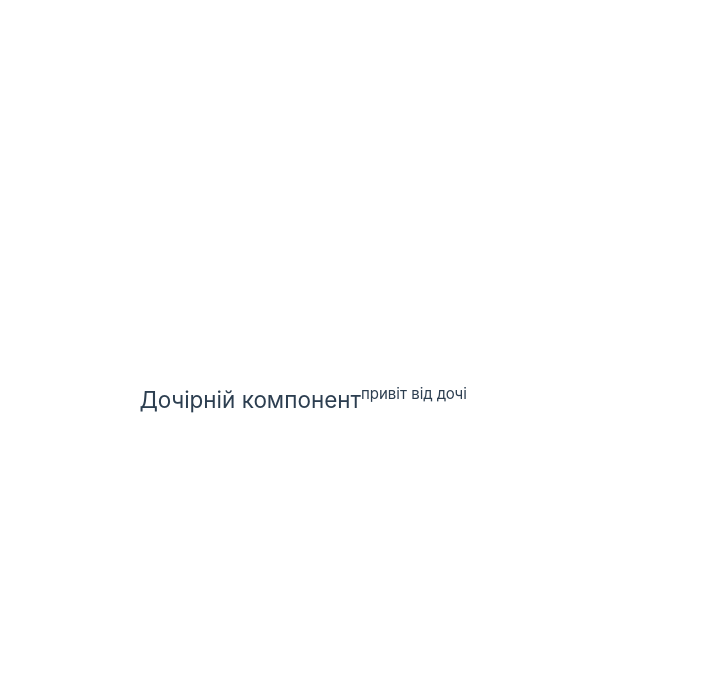
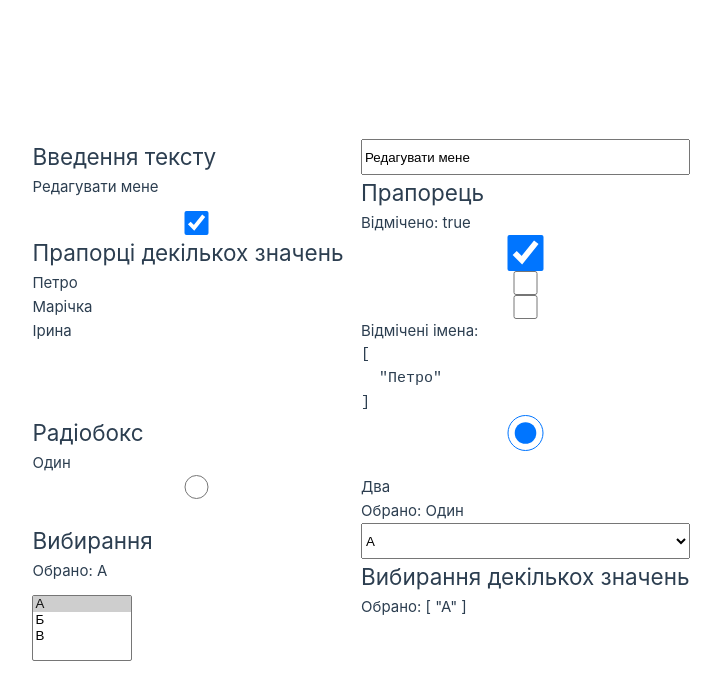
Before and after one commit to Valerii69/Vue-SFC, a Vue app in the folder vue-sfc/: page / in a window 1280 px wide. Shown: the top 700 px of the page, without its empty margins (279-1000 px from the left). Built offline with nearby package versions, Linux system fonts and the light colour scheme.

Commit message:
Practice-Basic level

```diff
--- a/vue-sfc/src/App.vue
+++ b/vue-sfc/src/App.vue
@@ -73,7 +73,6 @@ onMounted(() => {
   <p ref="pElementRef">Привіт</p>
 </template> -->
 
-
 <!-- 10 спостерігачі -->
 <!-- <script setup>
 import { ref, watch } from 'vue'
@@ -114,7 +113,7 @@ const greeting = ref('Привіт від батьківського компо
 </template> -->
 
 <!-- випромінювання події батьківському компоненту -->
-<script setup>
+<!-- <script setup>
 import { ref } from 'vue'
 import ChildComp from './components/ChildComp.vue'
 
@@ -124,4 +123,182 @@ const childMsg = ref('Поки що немає повідомлення від
 <template>
   <ChildComp @response="(arg) => childMsg = arg" />
   <p>{{ childMsg }}</p>
+</template> -->
+
+<!-- Слоти -->
+<!-- <script setup>
+import { ref } from 'vue'
+import ChildComp from './components/ChildComp.vue'
+
+const msg = ref('з батьківського компонента')
+</script>
+
+<template>
+  <ChildComp> Повідомлення:{{ msg }}</ChildComp>
+</template> -->
+
+<!--Цей приклад демонструє обробку введення користувача за допомогою директиви v-on.-->
+<!-- <script setup>
+
+import { ref } from 'vue'
+
+const message = ref('Привіт світ!')
+
+function reverseMessage() {
+  // Доступ/зміна значення реквізиту через його властивість .value.
+  message.value = message.value.split('').reverse().join('')
+}
+
+function notify() {
+  alert('навігацію було припинено.')
+}
+</script>
+
+<template>
+
+  <h1>{{ message }}</h1>
+
+
+  <button @click="reverseMessage">Повідомлення навиворіт</button>
+
+
+  <button @click="message += '!'">Додати "!"</button>
+
+  <a href="https://vuejs.org" @click.prevent="notify">
+    Посилання з e.preventDefault()
+  </a>
 </template>
+
+<style>
+button,
+a {
+  display: block;
+  margin-bottom: 1em;
+}
+</style> -->
+
+<!--Тут ми прив'язуємо реактивно атрибути / властивості елемента до стану.Синтаксис :title є скороченням від v-bind:title.
+-->
+<!-- <script setup>
+import { ref } from 'vue'
+
+const message = ref('Привіт, світе!')
+const isRed = ref(true)
+const color = ref('green')
+
+function toggleRed() {
+  isRed.value = !isRed.value
+}
+
+function toggleColor() {
+  color.value = color.value === 'green' ? 'blue' : 'green'
+}
+</script>
+
+<template>
+  <p>
+    <span :title="message">
+      Наведіть на мене вказівник миші на кілька секунд, щоб побачити мій
+      динамічно пов'язаний заголовок!
+    </span>
+  </p>
+
+
+  <p :class="{ red: isRed }" @click="toggleRed">
+    Це має бути червоним... але натисніть мене, щоб перемкнути це.
+  </p>
+
+
+  <p :style="{ color }" @click="toggleColor">
+    Це має бути зеленим і має перемикатися між зеленим і синім після
+    натискання.
+  </p>
+</template>
+
+<style>
+.red {
+  color: red;
+  cursor: pointer;
+}
+</style> -->
+
+<!--Ми можемо відтворювати вміст умовно або в циклі за допомогою директив v-if і v-for.-->
+<!-- <script setup>
+
+import { ref } from 'vue'
+
+const show = ref(true)
+const list = ref([1, 2, 3])
+</script>
+
+<template>
+  <button @click="show = !show">Сховати/показати список</button>
+  <button @click="list.push(list.length+1)">Додати число</button>
+  <button @click="list.pop()">Забрати число</button>
+  <button @click="list.reverse()">Зробити список зворотнім</button>
+
+  <ul v-if="show && list.length">
+    <li v-for="item of list">{{ item }}</li>
+  </ul>
+  <p v-else-if="list.length">Список не порожній, але прихований.</p>
+  <p v-else>Список порожній.</p>
+</template> -->
+
+<!--Ми можемо створювати двосторонні зв'язки між вхідними даними стану та форми за допомогою директиви v-model.-->
+<script setup>
+import { ref } from 'vue'
+
+const text = ref('Редагувати мене')
+const checked = ref(true)
+const checkedNames = ref(['Петро'])
+const picked = ref('Один')
+const selected = ref('А')
+const multiSelected = ref(['А'])
+</script>
+
+<template>
+  <h2>Введення тексту</h2>
+  <input v-model="text"> {{ text }}
+
+  <h2>Прапорець</h2>
+  <input type="checkbox" id="checkbox" v-model="checked">
+  <label for="checkbox">Відмічено: {{ checked }}</label>
+
+  <!--  кілька прапорців можуть бути прив'язані до одного значення v-model масиву  -->
+  <h2>Прапорці декількох значень</h2>
+  <input type="checkbox" id="petro" value="Петро" v-model="checkedNames">
+  <label for="petro">Петро</label>
+  <input type="checkbox" id="mary" value="Марічка" v-model="checkedNames">
+  <label for="mary">Марічка</label>
+  <input type="checkbox" id="iren" value="Ірина" v-model="checkedNames">
+  <label for="iren">Ірина</label>
+  <p>Відмічені імена:
+  <pre>{{ checkedNames }}</pre>
+  </p>
+
+  <h2>Радіобокс</h2>
+  <input type="radio" id="one" value="Один" v-model="picked">
+  <label for="one">Один</label>
+  <br>
+  <input type="radio" id="two" value="Два" v-model="picked">
+  <label for="two">Два</label>
+  <br>
+  <span>Обрано: {{ picked }}</span>
+
+  <h2>Вибирання</h2>
+  <select v-model="selected">
+    <option disabled value="">Виберіть один, будь ласка</option>
+    <option>А</option>
+    <option>Б</option>
+    <option>В</option>
+  </select>
+  <span>Обрано: {{ selected }}</span>
+
+  <h2>Вибирання декількох значень</h2>
+  <select v-model="multiSelected" multiple style="width:100px">
+    <option>А</option>
+    <option>Б</option>
+    <option>В</option>
+  </select>
+  <span>Обрано: {{ multiSelected }}</span>
+</template>
```
Also changed, not shown: vue-sfc/src/components/ChildComp.vue (+7 -2 lines).
